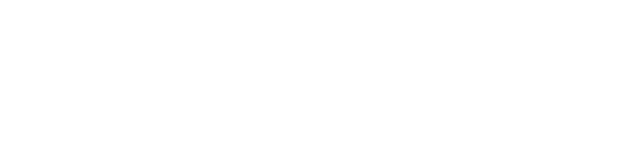
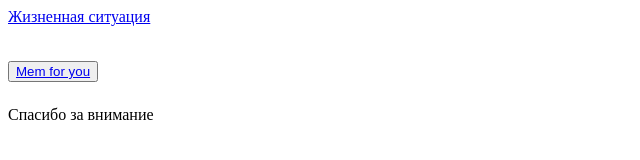
Before and after one commit to KirillAdm/Inno, a plain HTML site: page task1.html in a window 1280 px wide. Shown: the whole page, without its empty margins (0-640 px from the left). Drawn offline with Linux system fonts and the light colour scheme.

Commit message:
feat: body

```diff
--- a/task1.html
+++ b/task1.html
@@ -7,6 +7,12 @@
     <title>MEMES</title>
 </head>
 <body>
-
+    <header>
+        <a href="https://www.youtube.com/shorts/j-Ke8U0inTc">Жизненная ситуация</a>
+    </header>
+    <main>
+       <h1> <button> <a href="https://i.pinimg.com/736x/44/a2/14/44a214cb378e70a1a824b0c86191764e.jpg">Mem for you</a></button></h1>
+    </main>
+    <footer>Спасибо за внимание </footer>
 </body>
 </html>
```
